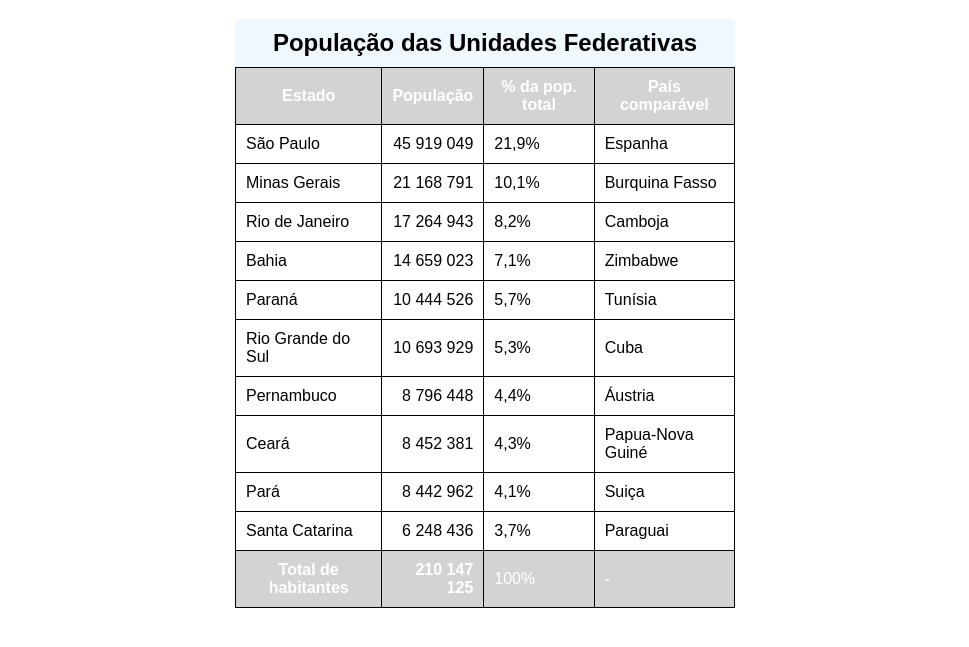
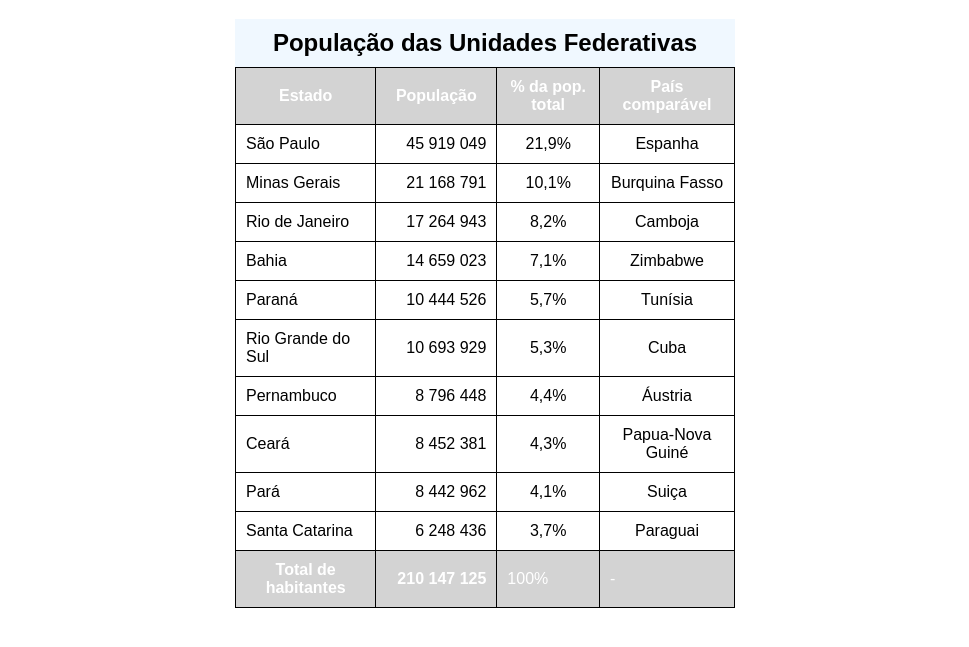
Before and after one commit to kauadev1/Exercicios-css, a plain HTML site: page ex032-Tabelas/tabela002.html in a window 1280 px wide. Shown: the part 61-708 px from the top of the page, without its empty margins (155-1124 px from the left). Drawn offline with Linux system fonts and the light colour scheme.

Commit message:
commit-cap21-aula05-2

```diff
--- a/ex032-Tabelas/tabela002.css
+++ b/ex032-Tabelas/tabela002.css
@@ -36,3 +36,15 @@ thead, tfoot{
 td.num{
   text-align: right;
 }
+
+td.por{
+  text-align: center;
+}
+
+td.pas{
+  text-align: center;
+}
+
+tfoot td.num{
+  width: 100px;
+}
```
Also changed, not shown: ex032-Tabelas/tabela002.html (+1 -1 lines).
